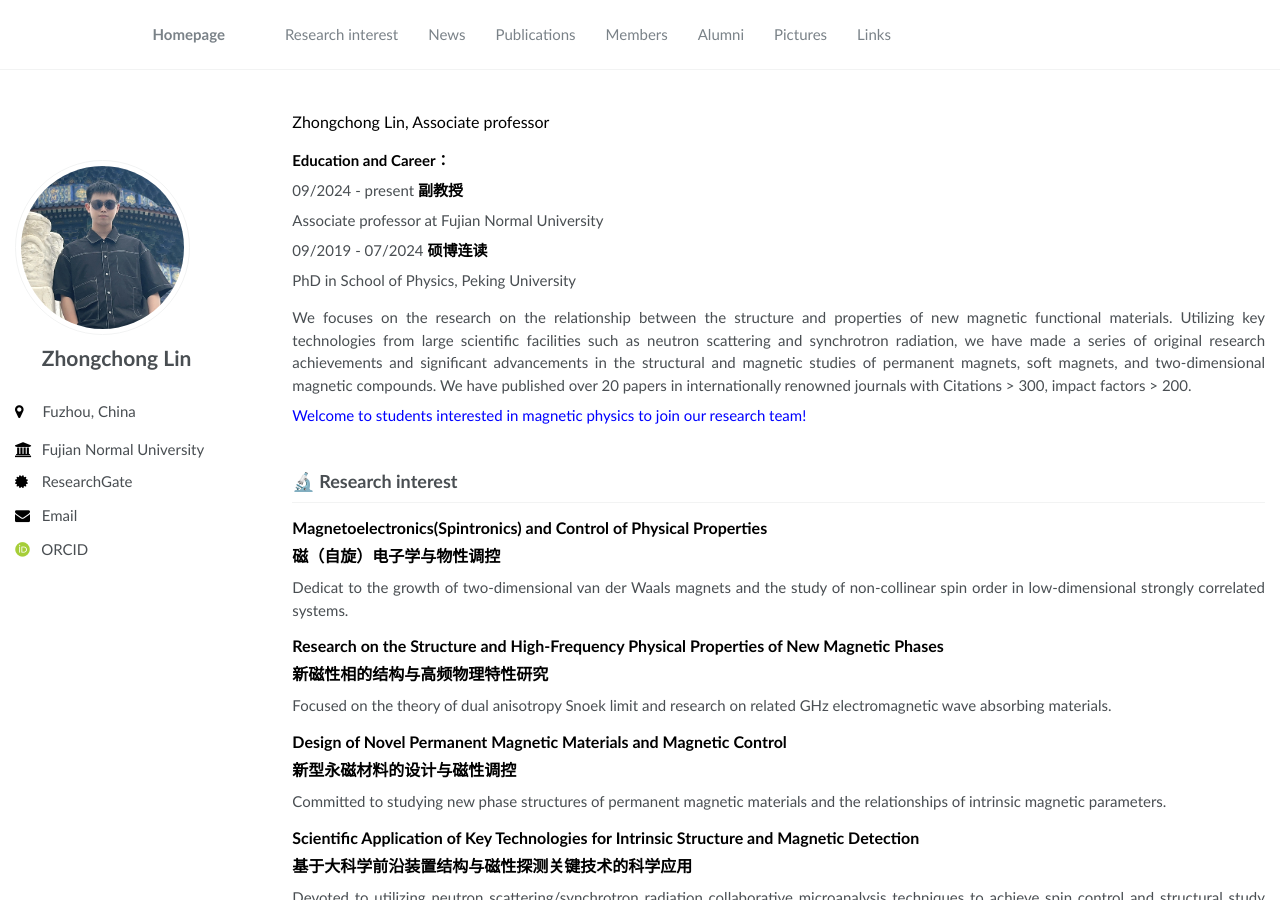
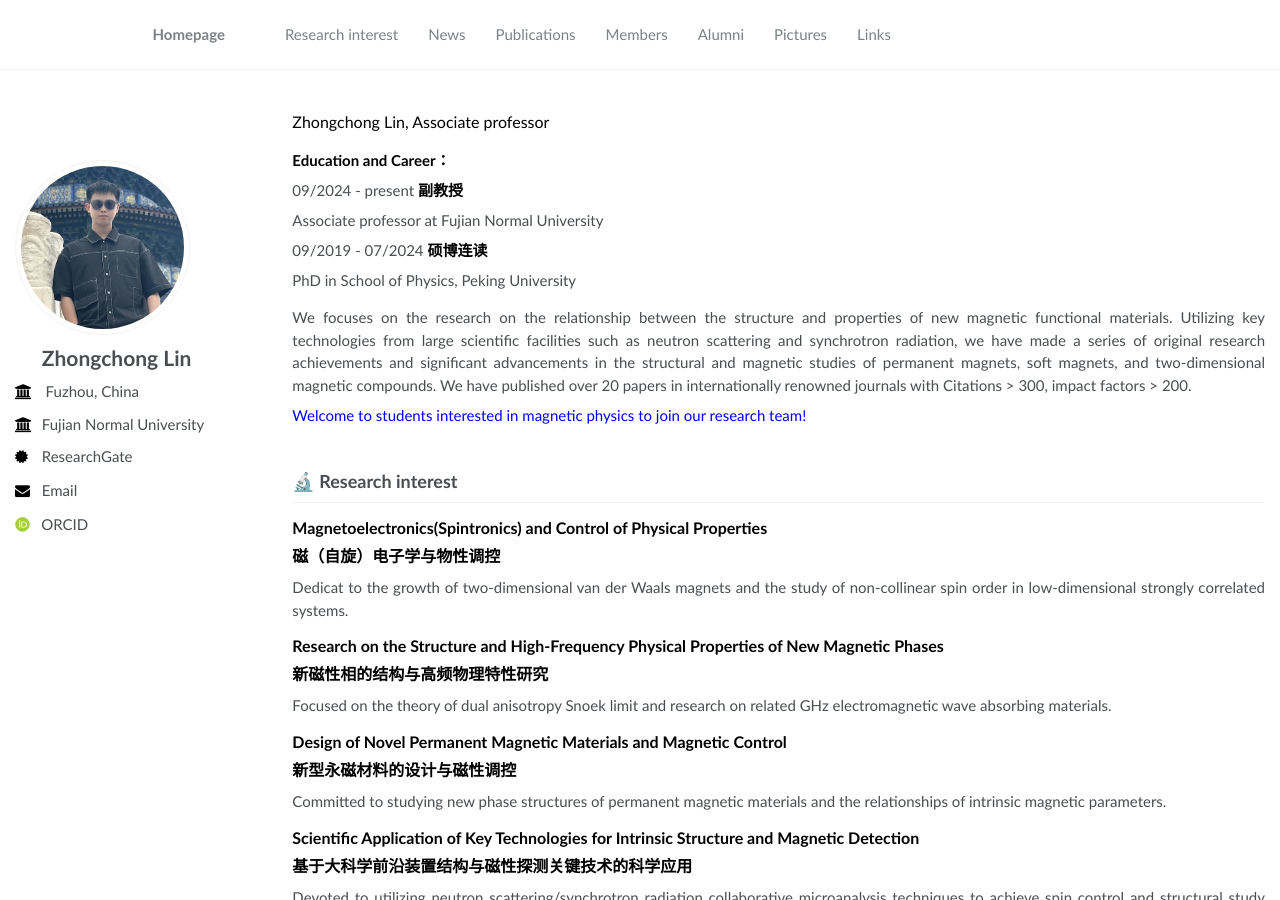
Before and after one commit to zhongchonglin/zhongchonglin.github.io, a Jekyll site: the page built from _pages/about.md, in a window 1280 px wide and 900 px high. Built offline with Jekyll 4.4.1, drawn with Linux system fonts in a browser that asks for light colours; some web fonts are replaced.

Commit message:
Update author-profile.html

```diff
--- a/_includes/author-profile.html
+++ b/_includes/author-profile.html
@@ -28,7 +28,9 @@
     <ul class="author__urls social-icons">
       <!-- Font Awesome icons / Biographic information  -->
       {% if author.location %}
-      <p style="margin-top:2em"></p><li class="author__desktop"><i class="fa fa-map-marker	fas  icon-pad-right" aria-hidden="true"></i> {{ author.location }}</li></p>
+      <li class="author__desktop"><i class="fas fa-fw fa fa-university	 icon-pad-right" aria-hidden="true"></i> {{ author.location }}</li>
+
+      <!-- <p style="margin-top:2em"></p><li class="author__desktop"><i class="fa fa-map-marker	fas  icon-pad-right" aria-hidden="true"></i> {{ author.location }}</li></p> -->
       {% endif %}
       {% if author.employer %}
         <li class="author__desktop"><i class="fas fa-fw fa fa-university	 icon-pad-right" aria-hidden="true"></i>{{ author.employer }}</li>
```
